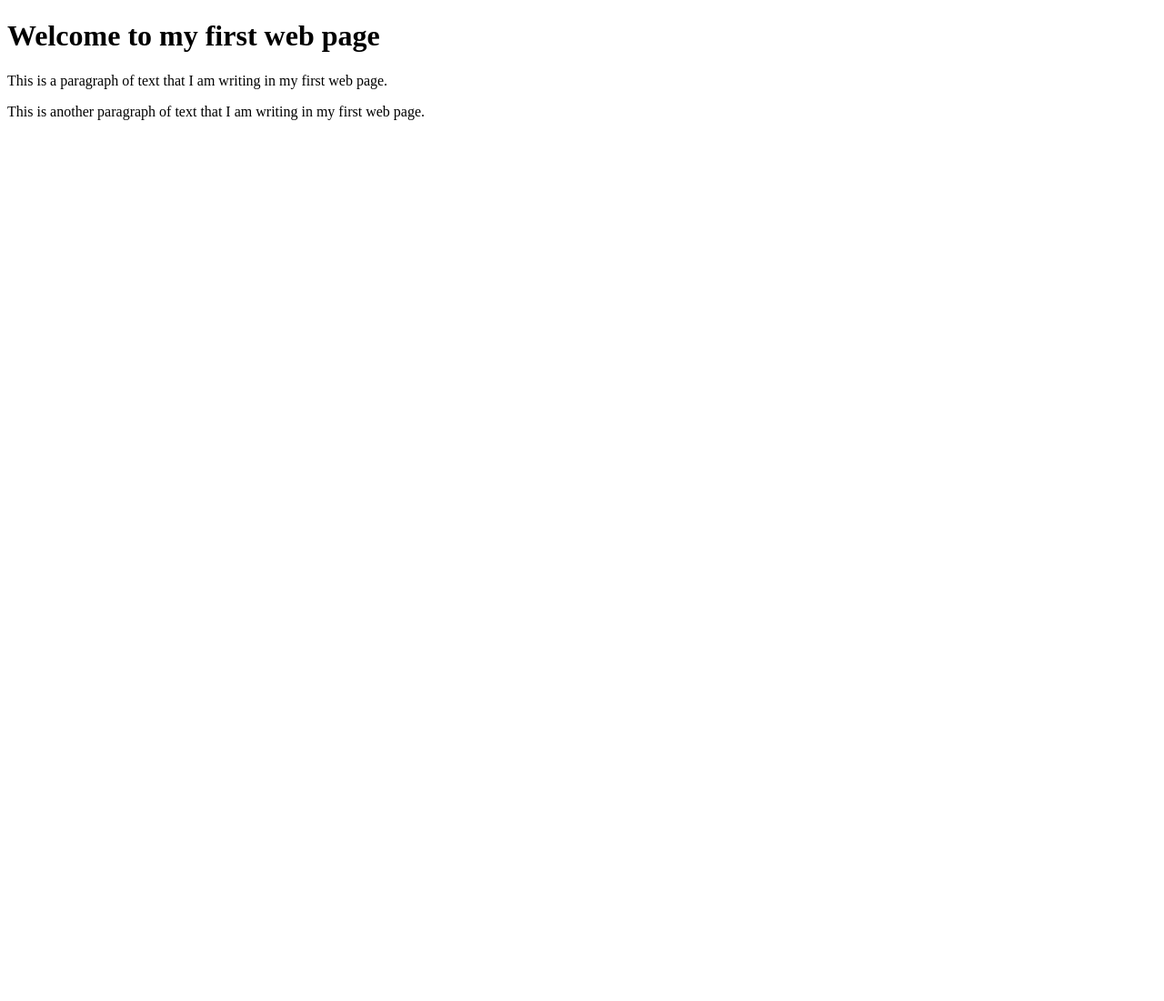
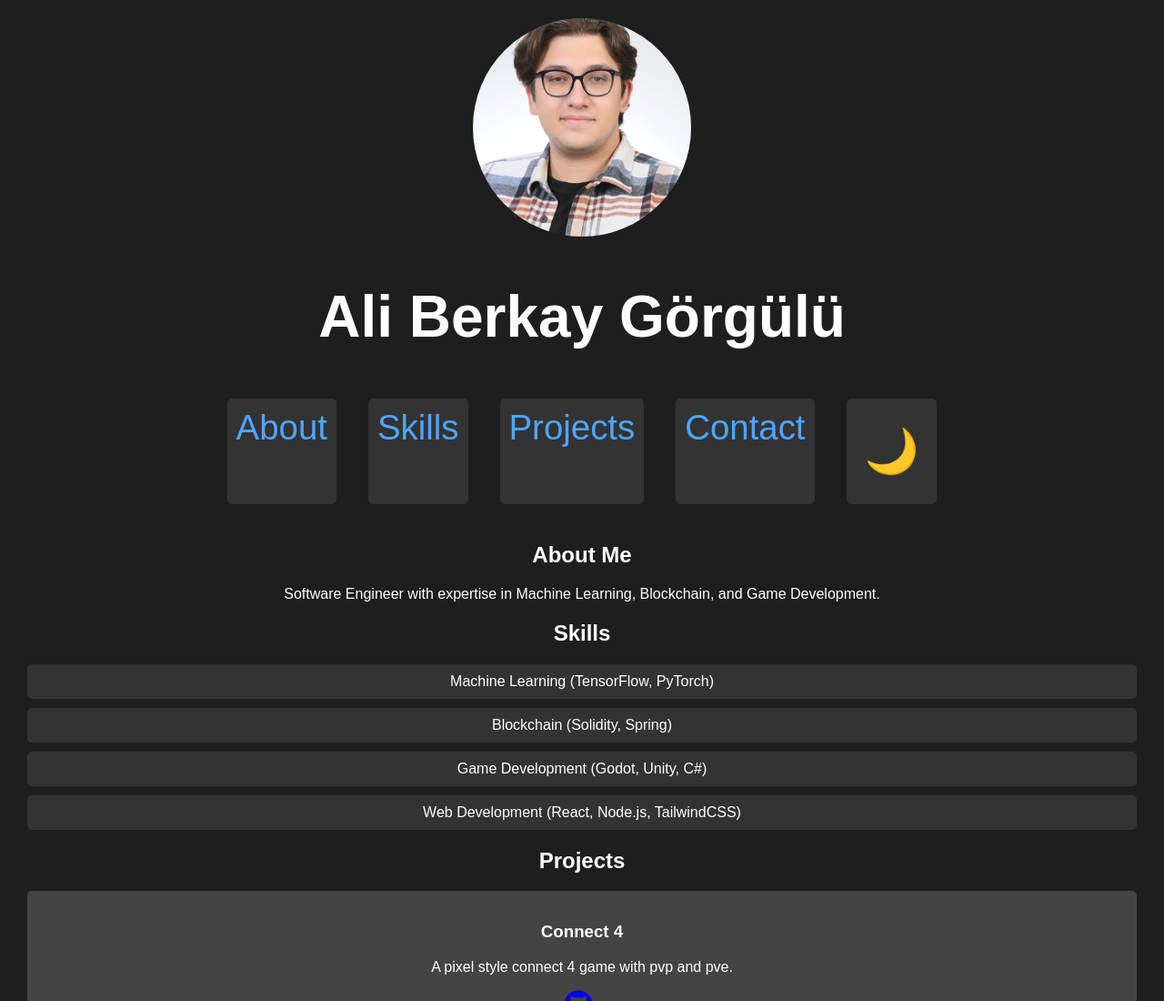
Before and after one commit to alibrky04/alibrky04.github.io, a plain HTML site: page index.html in a window 1280 px wide. Shown: the top 1100 px of the page at 91% size. Before the commit the page ends 800 px from the top, so only its background shows below. Drawn offline with Linux system fonts and the light colour scheme.

Commit message:
website ready

```diff
--- a/index.html
+++ b/index.html
@@ -1,11 +1,75 @@
 <!DOCTYPE html>
-<html>
-    <head>
-        <title>My First Web Page</title>
-    </head>
-    <body>
-        <h1>Welcome to my first web page</h1>
-        <p>This is a paragraph of text that I am writing in my first web page.</p>
-        <p>This is another paragraph of text that I am writing in my first web page.</p>
-    </body>
+<html lang="en">
+<head>
+	<meta charset="UTF-8">
+	<meta name="viewport" content="width=device-width, initial-scale=1.0">
+	<title>Ali Berkay Görgülü - Portfolio</title>
+
+	<link rel="stylesheet" href="styles.css">
+    <link rel="stylesheet" href="https://cdnjs.cloudflare.com/ajax/libs/font-awesome/6.0.0-beta3/css/all.min.css">
+	<script defer src="script.js"></script>
+</head>
+<body>
+	<header>
+        <img src="image.jpg" alt="Ali Berkay Görgülü" id="profile-img">
+        <h1>Ali Berkay Görgülü</h1>
+        <nav>
+            <ul>
+                <li><a href="#about">About</a></li>
+                <li><a href="#skills">Skills</a></li>
+                <li><a href="#projects">Projects</a></li>
+                <li><a href="#contact">Contact</a></li>
+                <li><button id="theme-toggle">🌙</button></li>
+            </ul>
+        </nav>
+    </header>
+
+	<section id="about">
+		<h2>About Me</h2>
+		<p>Software Engineer with expertise in Machine Learning, Blockchain, and Game Development.</p>
+	</section>
+
+	<section id="skills">
+		<h2>Skills</h2>
+		<ul>
+			<li>Machine Learning (TensorFlow, PyTorch)</li>
+			<li>Blockchain (Solidity, Spring)</li>
+			<li>Game Development (Godot, Unity, C#)</li>
+			<li>Web Development (React, Node.js, TailwindCSS)</li>
+		</ul>
+	</section>
+
+	<section id="projects">
+		<h2>Projects</h2>
+		<div class="project">
+			<h3>Connect 4</h3>
+			<p>A pixel style connect 4 game with pvp and pve.</p>
+			<a href="https://github.com/alibrky04/Connect_4" target="_blank"><i class="fab fa-github"></i></a>
+		</div>
+		<div class="project">
+			<h3>ArticleChain</h3>
+			<p>Blockchain based academic publishing and reviewing platform.</p>
+			<a href="https://github.com/dev-zgr/Article_Chain" target="_blank"><i class="fab fa-github"></i></a>
+		</div>
+        <div class="project">
+			<h3>BePaS</h3>
+			<p>Heuristic models for our paper A proof of concept for Blockchain-Enhanced smart parking system with SDN: BePaS.</p>
+			<a href="https://github.com/alibrky04/BePaS-Heuristic-Model-for-a-Smart-Parking-System" target="_blank"><i class="fab fa-github"></i> </a>
+		</div>
+	</section>
+
+	<section id="contact">
+		<h2>Contact</h2>
+		<a href="https://github.com/alibrky04" target="_blank"><i class="fab fa-github"></i></a>
+		<a href="https://www.linkedin.com/in/ali-berkay-görgülü-519020276/" target="_blank"><i class="fab fa-linkedin"></i></a>
+
+		<h3>Send me a message</h3>
+		<form id="contact-form">
+			<input type="text" id="name" placeholder="Your Name" required>
+			<input type="email" id="email" placeholder="Your Email" required>
+			<textarea id="message" placeholder="Your Message" required></textarea>
+			<button type="submit">Send</button>
+		</form>
+	</section>
+</body>
 </html>
--- /dev/null
+++ b/script.js
@@ -0,0 +1,26 @@
+document.addEventListener("DOMContentLoaded", () => {
+    console.log("Portfolio loaded");
+
+    // Theme toggle
+    const themeToggle = document.getElementById("theme-toggle");
+    themeToggle.addEventListener("click", () => {
+        document.body.classList.toggle("light-mode");
+        themeToggle.textContent = document.body.classList.contains("light-mode") ? "☀️" : "🌙";
+    });
+
+    // Smooth scrolling
+    document.querySelectorAll('nav a').forEach(anchor => {
+        anchor.addEventListener("click", function (event) {
+            event.preventDefault();
+            document.querySelector(this.getAttribute("href")).scrollIntoView({
+                behavior: "smooth"
+            });
+        });
+    });
+
+    // Contact form submission
+    document.getElementById("contact-form").addEventListener("submit", function (event) {
+        event.preventDefault();
+        alert("Message sent!");
+    });
+});
--- /dev/null
+++ b/styles.css
@@ -0,0 +1,118 @@
+body {
+    font-family: Arial, sans-serif;
+    background-color: #1e1e1e;
+    color: white;
+    text-align: center;
+    margin: 0;
+    padding: 20px;
+    transition: background 0.3s, color 0.3s;
+}
+
+header {
+    font-size: 2em;
+    margin-bottom: 20px;
+}
+
+nav ul {
+    list-style: none;
+    padding: 0;
+    display: flex;
+    justify-content: center;
+    gap: 15px;
+}
+
+nav a, #theme-toggle {
+    color: #4da6ff;
+    text-decoration: none;
+    font-size: 1.2em;
+    cursor: pointer;
+    background: none;
+    border: none;
+}
+
+#theme-toggle {
+    font-size: 1.5em;
+}
+
+section {
+    margin: 20px 0;
+}
+
+ul {
+    list-style: none;
+    padding: 0;
+}
+
+li {
+    background: #333;
+    margin: 10px;
+    padding: 10px;
+    border-radius: 5px;
+}
+
+.project {
+    background: #444;
+    margin: 10px;
+    padding: 15px;
+    border-radius: 5px;
+}
+
+a:hover {
+    text-decoration: underline;
+}
+
+/* Contact form */
+form {
+    display: flex;
+    flex-direction: column;
+    max-width: 400px;
+    margin: 0 auto;
+}
+
+input, textarea, button {
+    margin: 10px 0;
+    padding: 10px;
+    font-size: 1em;
+    border-radius: 5px;
+    border: none;
+}
+
+textarea {
+    height: 100px;
+}
+
+button {
+    background: #4da6ff;
+    color: white;
+    cursor: pointer;
+}
+
+button:hover {
+    background: #3b8ad8;
+}
+
+/* Dark mode */
+body.light-mode {
+    background: white;
+    color: black;
+}
+
+body.light-mode .project, body.light-mode li {
+    background: #ddd;
+}
+
+#profile-img {
+    width: 240px;
+    height: 240px;
+    border-radius: 50%;
+    object-fit: cover;
+}
+
+i.fab.fa-github {
+    margin-right: 8px;
+    font-size: 2em;
+}
+
+i.fab.fa-linkedin {
+    font-size: 2em;
+}
```
Also changed, not shown: image.jpg (added).
